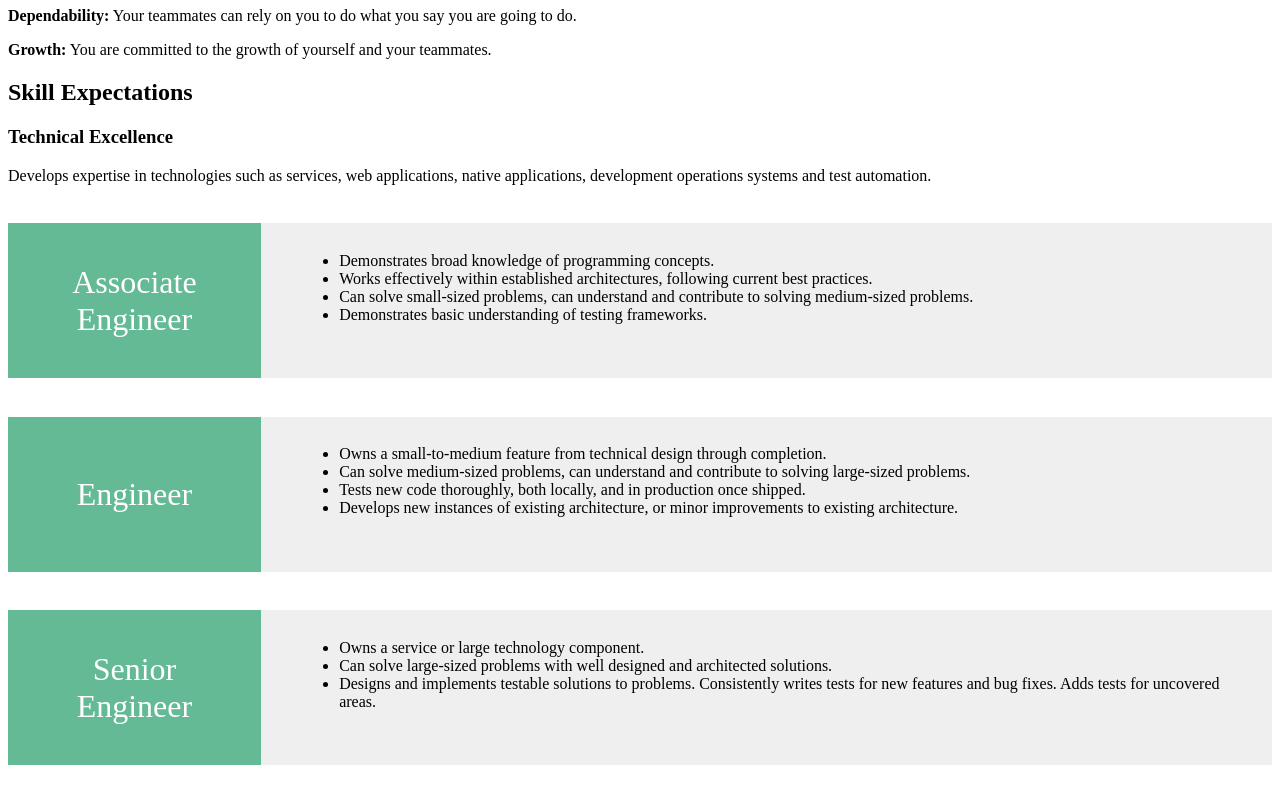
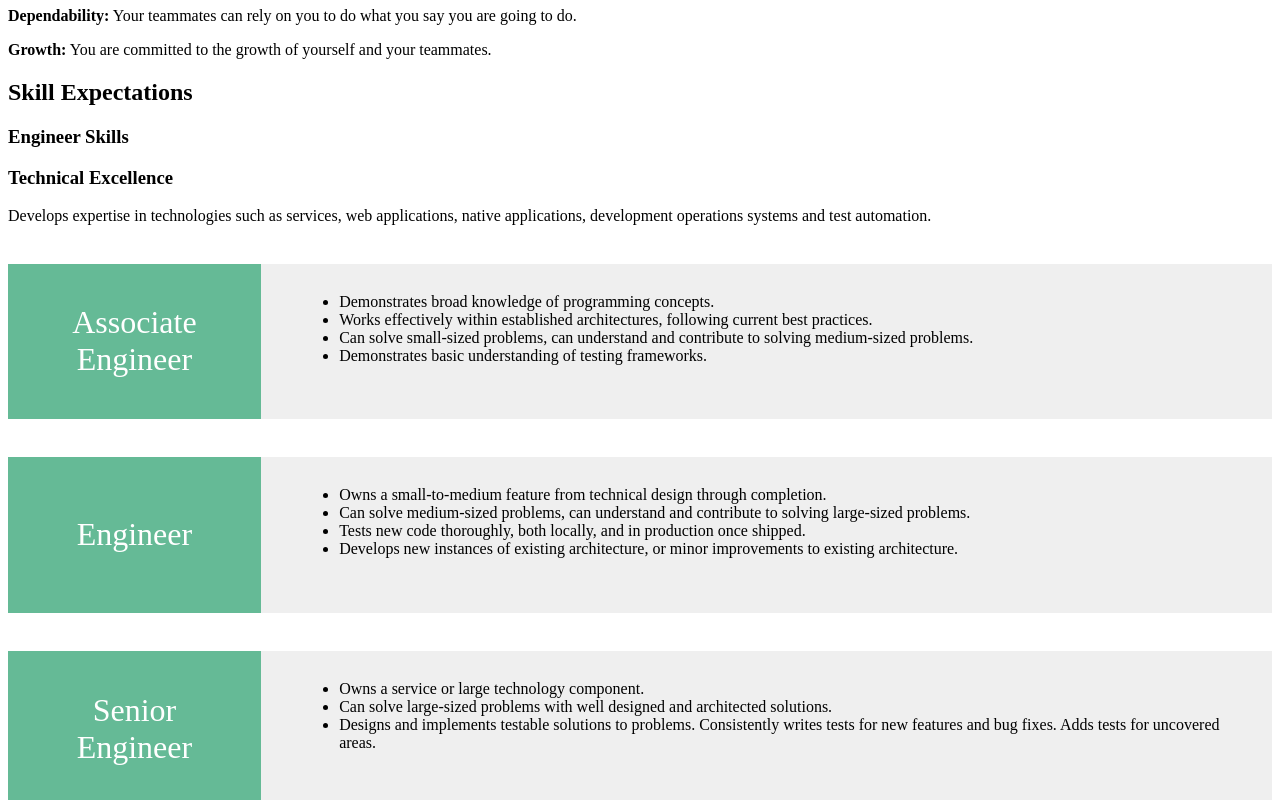
Before and after one commit to TangoGroup/career-journeys, a Next.js app: page /skills in a window 1280 px wide. Shown: the part 1700-2500 px from the top of the page. Built offline with nearby package versions, Linux system fonts and the light colour scheme.

Commit message:
Show QA skills

```diff
--- a/components/Skill.js
+++ b/components/Skill.js
@@ -1,19 +1,18 @@
-import ROLES from '../data/roles';
 import SKILLS from '../data/skills';
 import SkillRoleExpectations from './SkillRoleExpectations';
 
-const Role = (props) => {
-  const { skillKey } = props;
+const Skill = (props) => {
+  const { roles, skillKey } = props;
   const skill = SKILLS[skillKey];
   return (
     <div key={skillKey}>
       <h3>{skill.name}</h3>
       <p>{skill.description}</p>
-      {Object.keys(ROLES).map(roleKey => (
-        <SkillRoleExpectations key={roleKey} roleKey={roleKey} skillKey={skillKey} />
+      {roles.map(role => (
+        <SkillRoleExpectations key={role.key} role={role} skillKey={skillKey} />
       ))}
     </div>
   );
 };
 
-export default Role;
+export default Skill;
--- a/components/SkillList.js
+++ b/components/SkillList.js
@@ -1,12 +1,15 @@
 import SKILLS from '../data/skills';
 import Skill from './Skill';
 
-const Skills = () => (
-  <div>
-    {Object.keys(SKILLS).map(skillKey => (
-      <Skill key={skillKey} skillKey={skillKey} />
-    ))}
-  </div>
-);
+const Skills = (props) => {
+  const { roles } = props;
+  return (
+    <div>
+      {Object.keys(SKILLS).map(skillKey => (
+        <Skill key={skillKey} skillKey={skillKey} roles={roles} />
+      ))}
+    </div>
+  );
+};
 
 export default Skills;
--- a/components/SkillRoleExpectations.js
+++ b/components/SkillRoleExpectations.js
@@ -1,17 +1,12 @@
 import styles from './SkillRoleExpectations.styles';
 import { ROLE_EXPECTATIONS } from '../data/expectations';
-import ROLES from '../data/roles';
 import Expectations from './Expectations';
 
 const SkillRoleExpectations = (props) => {
-  const { roleKey, skillKey } = props;
+  const { role, skillKey } = props;
 
-  console.log('roleKey', roleKey);
-  console.log('skillKey', skillKey);
-  const expectations = ROLE_EXPECTATIONS[roleKey][skillKey];
+  const expectations = ROLE_EXPECTATIONS[role.key][skillKey];
   if (!expectations) return null;
-
-  const role = ROLES[roleKey];
 
   return (
     <div className="root">
--- a/md/SkillsOverview.mdx
+++ b/md/SkillsOverview.mdx
@@ -1,3 +1,5 @@
+import { ROLES_ARRAY } from '../data/roles';
+import { QA_ROLES_ARRAY } from '../data/qa-roles';
 import SkillCards from '../components/SkillCards';
 import SkillList from '../components/SkillList';
 
@@ -17,4 +19,9 @@ Below is a list of core characteristics that great teammates should demonstrate
 **Growth:** You are committed to the growth of yourself and your teammates.
 
 ## Skill Expectations
-<SkillList />
+
+### Engineer Skills
+<SkillList roles={ROLES_ARRAY} />
+
+### QA Skills
+<SkillList roles={QA_ROLES_ARRAY} />
```
